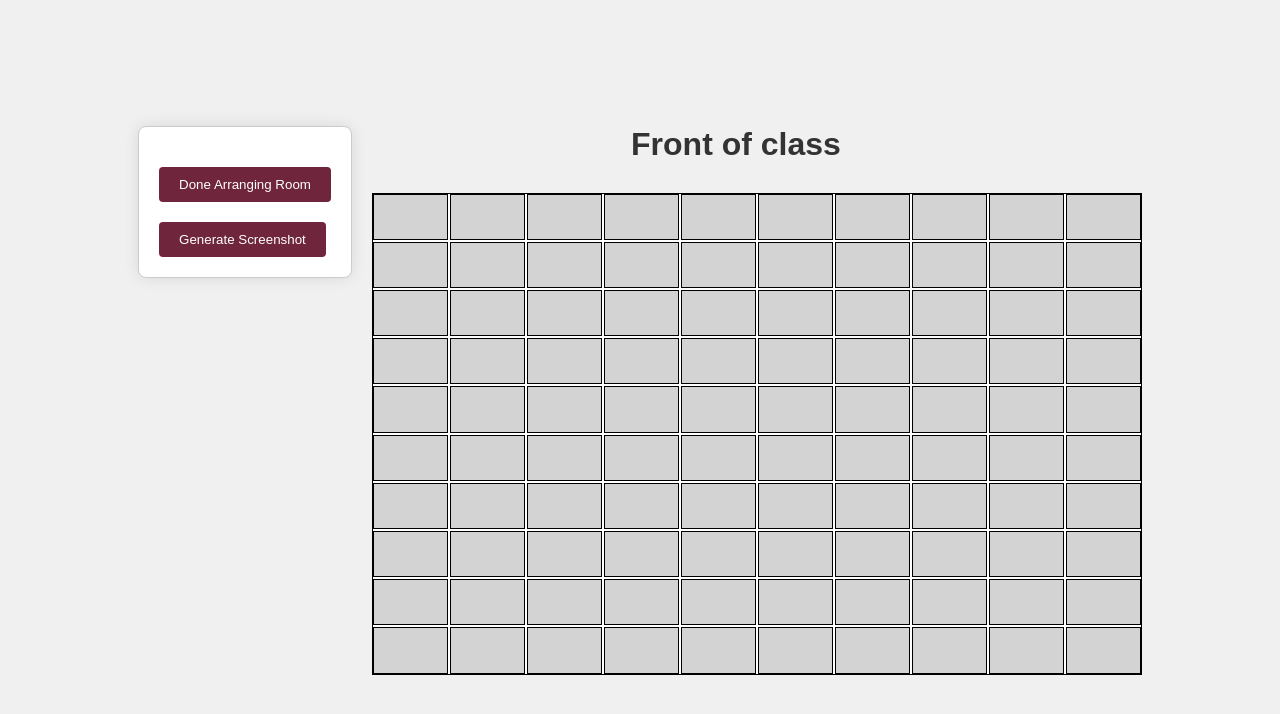
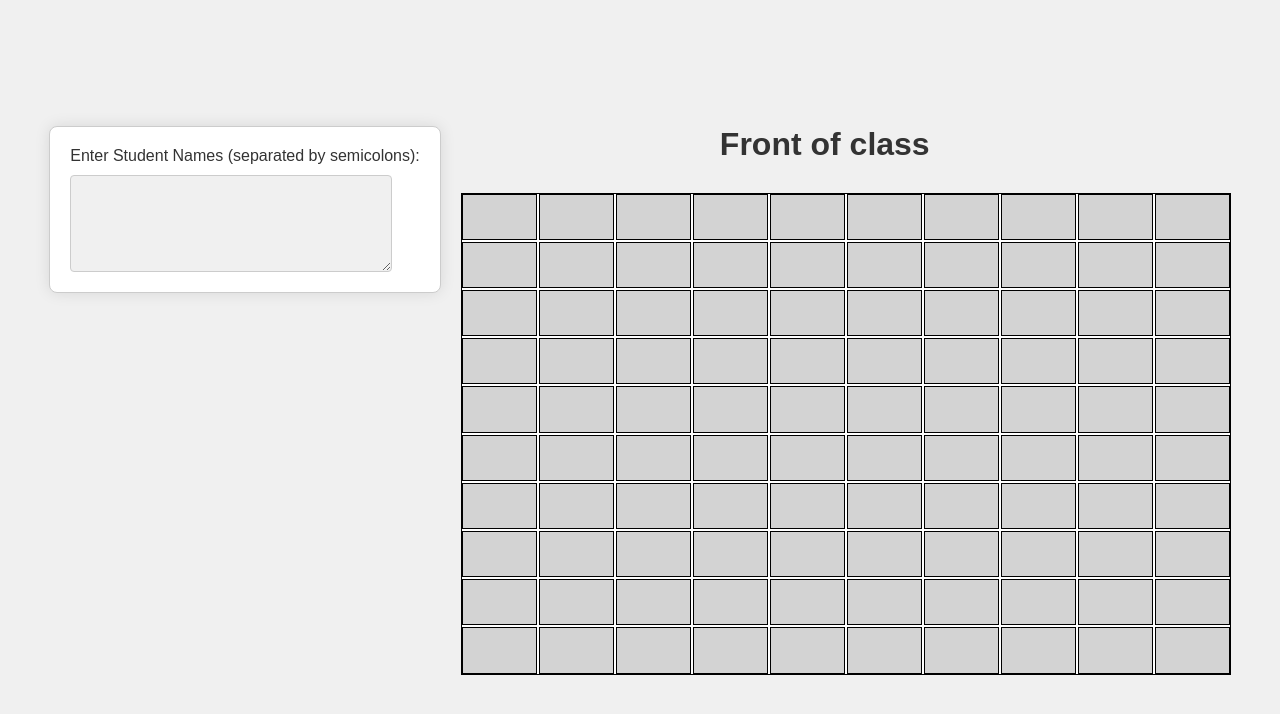
Before and after one commit to amhagler/SC, a plain HTML site: page index.html in a window 1280 px wide. Drawn offline with nearby package versions, Linux system fonts and the light colour scheme.

Commit message:
Update index.html

```diff
--- a/index.html
+++ b/index.html
@@ -99,7 +99,7 @@
             border-radius: 4px;
             color: #333;
         }
-        #doneButton, #randomizeButton, #screenshotButton {
+        #randomizeButton {
             margin-top: 20px;
             padding: 10px 20px;
             background-color: #6F263D;
@@ -109,11 +109,8 @@
             color: white;
             transition: background-color 0.3s;
         }
-        #doneButton:hover, #randomizeButton:hover, #screenshotButton:hover {
+        #randomizeButton:hover {
             background-color: #5a1f2e;
-        }
-        #studentNamesContainer {
-            display: none;
         }
         .grid-header {
             width: 60vw;
@@ -127,12 +124,8 @@
     <div class="container">
         <div class="left-panel">
             <div class="input-container">
-                <button id="doneButton" onclick="doneArranging()">Done Arranging Room</button>
-                <div id="studentNamesContainer">
-                    <label for="studentNames">Enter Student Names (separated by semicolons):</label>
-                    <textarea id="studentNames" rows="5" oninput="generateStudents()"></textarea>
-                </div>
-                <button id="screenshotButton" onclick="generateScreenshot()">Generate Screenshot</button>
+                <label for="studentNames">Enter Student Names (separated by semicolons):</label>
+                <textarea id="studentNames" rows="5" oninput="generateStudents()"></textarea>
             </div>
             <div id="studentDeskContainer" class="student-container"></div>
         </div>
@@ -154,6 +147,7 @@
         </div>
     </div>
 
+    <script src="https://cdnjs.cloudflare.com/ajax/libs/html2canvas/1.0.0/html2canvas.min.js"></script>
     <script>
         function allowDrop(event) {
             event.preventDefault();
@@ -206,10 +200,6 @@
             }
         }
 
-        function doneArranging() {
-            document.getElementById('studentNamesContainer').style.display = 'block';
-        }
-
         function generateStudents() {
             const studentNames = document.getElementById('studentNames').value.split(';');
             const studentContainer = document.getElementById('studentDeskContainer');
@@ -251,18 +241,6 @@
                 }
             });
         }
-
-        function generateScreenshot() {
-            const element = document.querySelector('.grid-header').parentElement;
-            html2canvas(element).then(canvas => {
-                const link = document.createElement('a');
-                link.download = 'seating-chart.png';
-                link.href = canvas.toDataURL();
-                link.click();
-            });
-        }
     </script>
-    <!-- Import html2canvas library -->
-    <script src="https://cdnjs.cloudflare.com/ajax/libs/html2canvas/1.0.0/html2canvas.min.js"></script>
 </body>
 </html>
```
